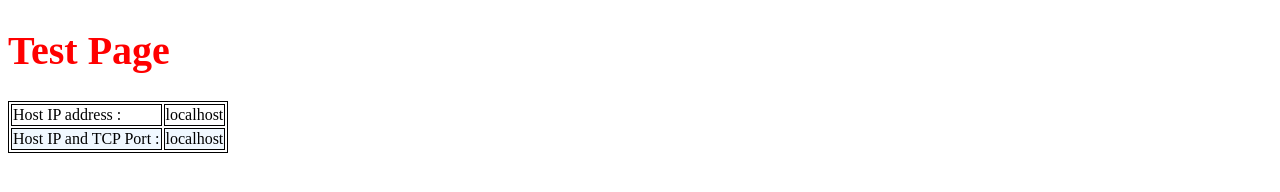
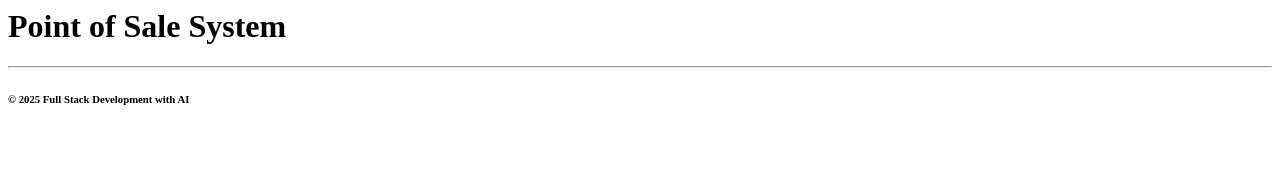
Before and after one commit to KwaiSeng-Cisco/PointOfSaleSystemWeb, a plain HTML site: page PointOfSalesSystemWeb/index.html in a window 1280 px wide. Drawn offline with Linux system fonts and the light colour scheme.

Commit message:
Update index.html

```diff
--- a/PointOfSalesSystemWeb/index.html
+++ b/PointOfSalesSystemWeb/index.html
@@ -1,89 +1,12 @@
-<!DOCTYPE html>
-<html lang="en">
-<head>
-    <meta charset="UTF-8">
-    <meta name="viewport" content="width=device-width, initial-scale=1.0">
-    <title>Document</title>
-    <link rel="stylesheet" href="styles/style.css"></link>
-
-        <!--
-
-        <script>
-            function printhostname() {
-                let hostname = location.hostname;
-                document.getElementById("hostname").innerHTML = hostname
-            }
-        </script>
-        -->
-
-        <!--
-        Following used external javascript file "hostname.js"
-        - contains functions printhost : IP Address and TCP
-                            printhostname : IP address
-        -->
-        <script type = "text/javascript" src="js/hostname.js"></script>
-
-</head>
-<body>
-    <h1>
-    Test Page
-    </h1>
-
-    <!-- Calling a function in this html worls-->
-
-    <!--
-    <p id="hostname">
-        <script>
-            printhostname()
-        </script>
-    </p>
-    -->
-    <!--
-    <p id="host">
-        this is  a simple paragraph
-        <script>
-            printhost()
-        </script>
-    </p>
-
-    <p id="hostname" >
-        <script>
-            printhostname()
-        </script>
-    </p>
-    -->
-    <!--
-    <h1> This site has been visited <span id="count"></span> times. </h1>
-    Check api.countapi.xyz
-
-
-
-    <h1> This webpage is hosted on <span id="host"></span> times. </h1>
-    -->
-
-    <table>
-
-        <tr>
-          <td>Host IP address : </td>
-          <td id="hostname">
-           <script>
-                printhostname()
-            </script>
-          </td>
-        </tr>
-        <tr class="tr-blue">
-            <td>Host IP and TCP Port : </td>
-
-            <td id="host">
-                <script>
-                    printhost()
-                </script>
-            </td>
-
-
-        </tr>
-
-      </table>
-
-</body>
+<html>
+	<head>
+		<title>Point of Sale System</title>
+	</head>
+	<body>
+		<h1>Point of Sale System</h1>
+		<p>
+			<hr/>
+			<h6>&copy; 2025 Full Stack Development with AI</h6>
+		</p>
+	</body>
 </html>
```
